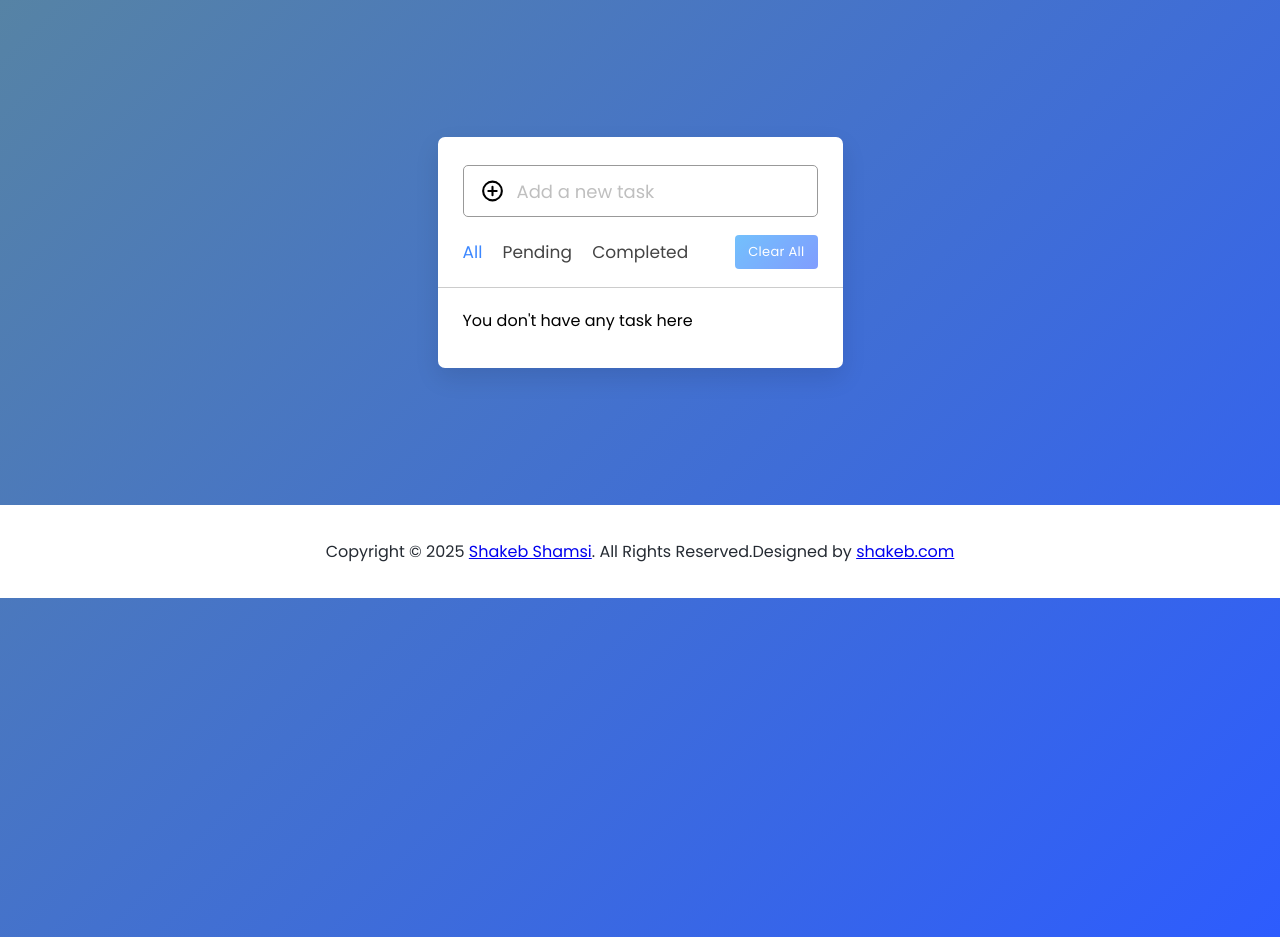
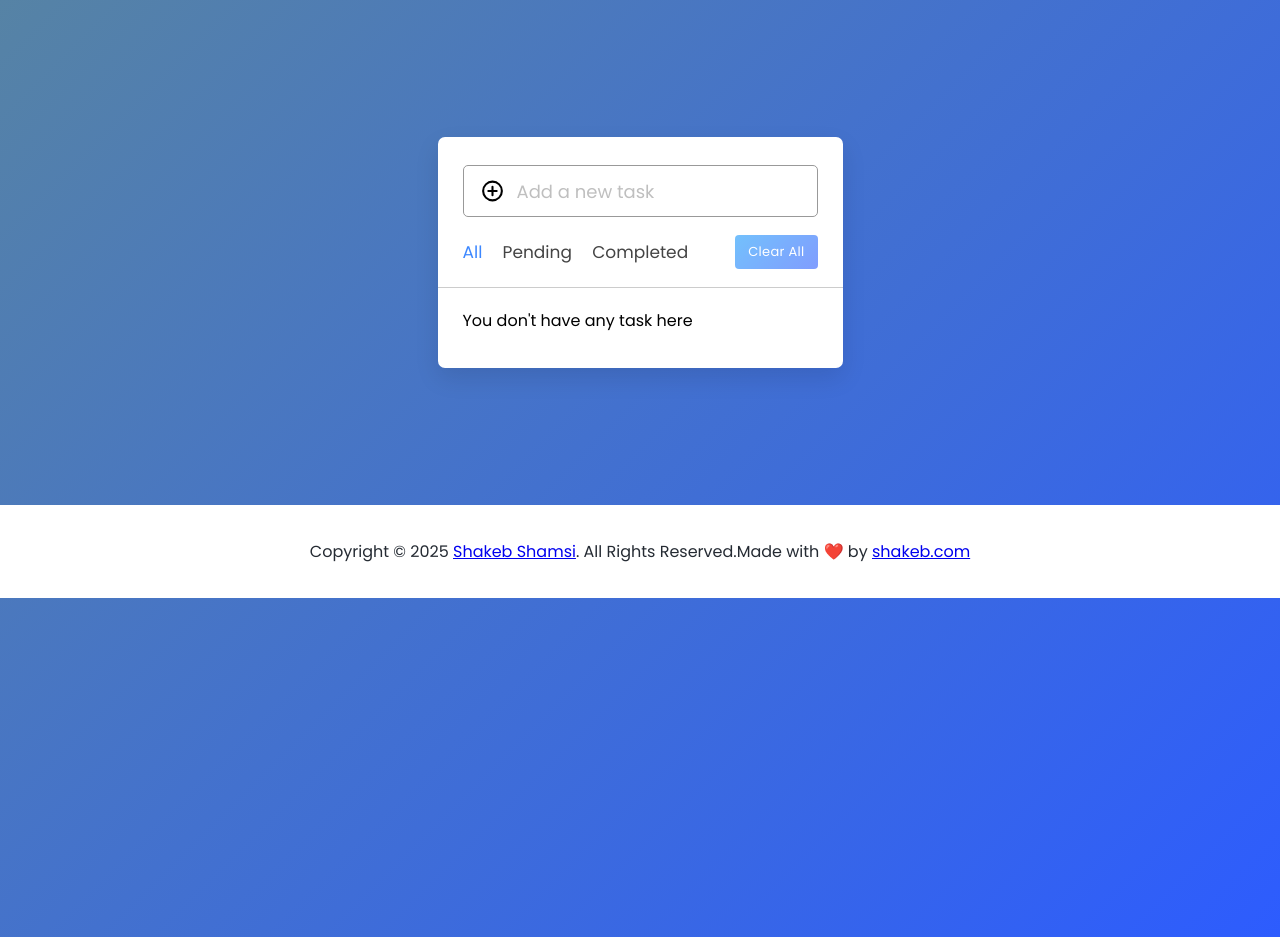
Before and after one commit to ShakebShamsi/To-Do-WebApp, a plain HTML site: page index.html in a window 1280 px wide. Drawn offline with nearby package versions, Linux system fonts and the light colour scheme.

Commit message:
Update index.html
FIX: Footer positionings

```diff
--- a/index.html
+++ b/index.html
@@ -43,9 +43,9 @@
               Reserved.
             </p>
           </div>
-          <div class="col-lg-6 wow fadeInUp">
+          <div class="col-lg-6 wow fadeInUp py-3 mt-auto">
             <p class="mb-0 text-center text-lg-end">
-              Designed by
+              Made with ❤️ by
               <a class="fw-600" href="https://www.shakeb.tazheeb.com">shakeb.com</a>
             </p>
           </div>
```
